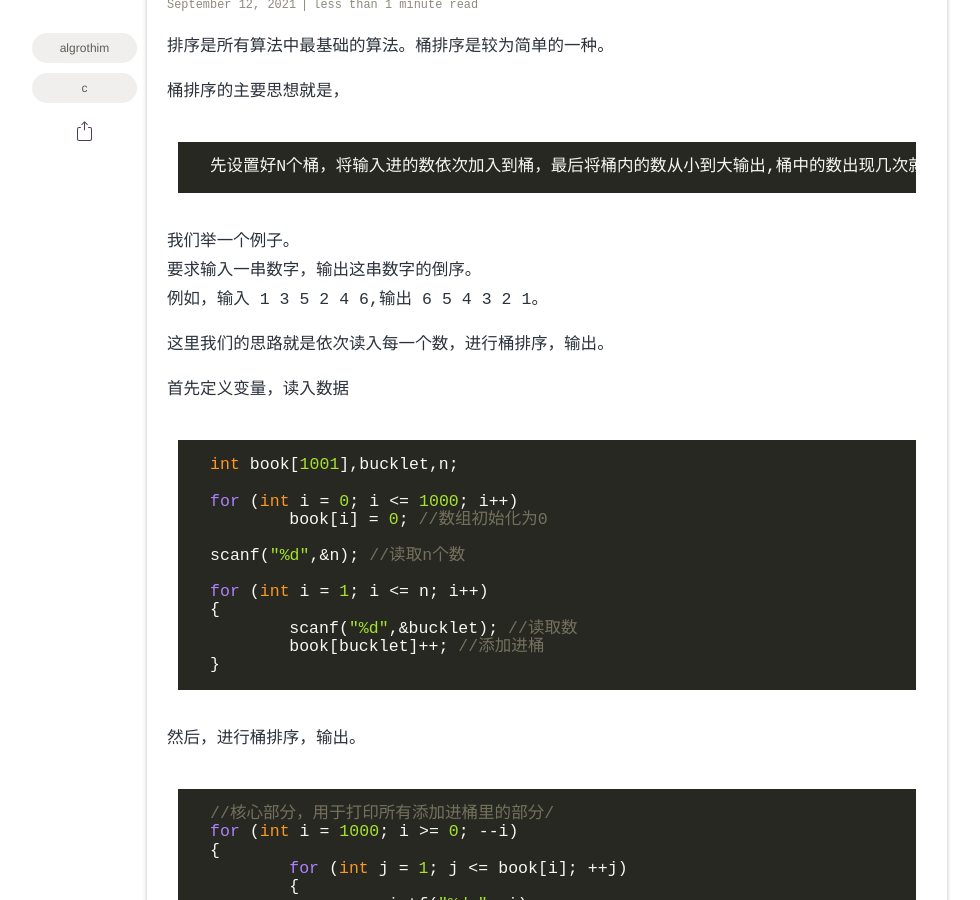
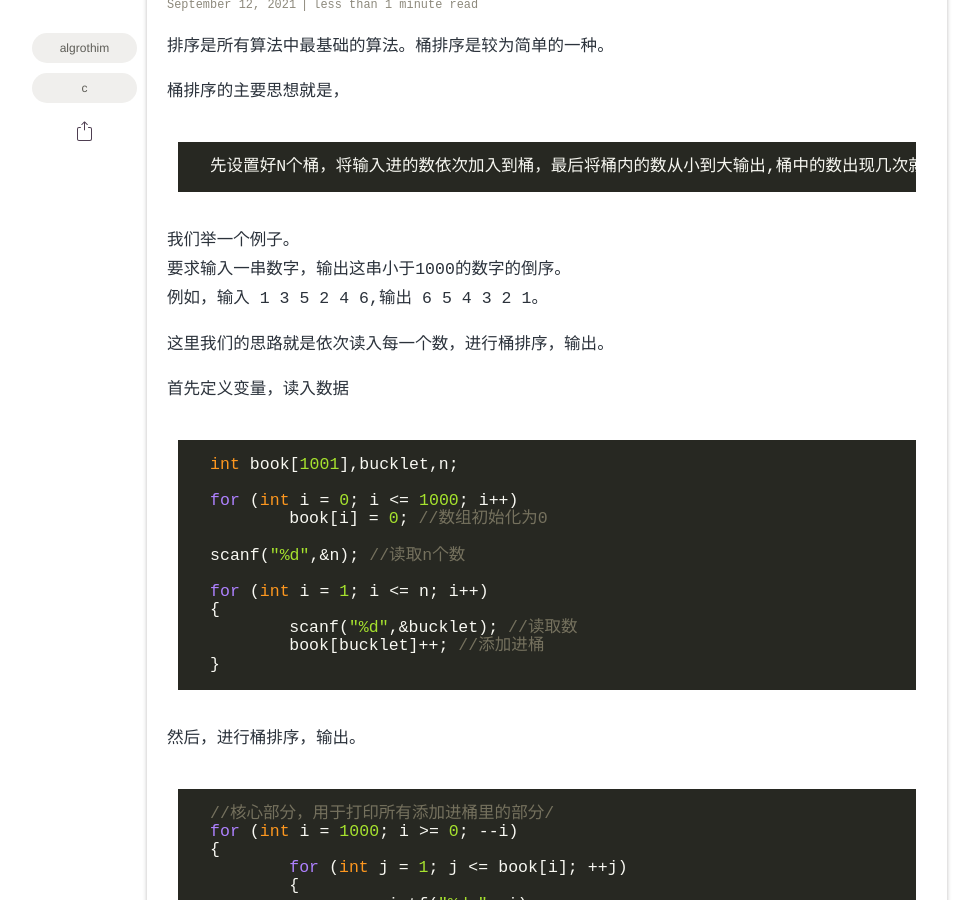
Before and after one commit to Dsmtyu/Dsmtyu.github.io, a Jekyll site: the page built from _posts/2021-09-12-01_桶排序.md, in a window 1280 px wide and 900 px high, scrolled down 721 px. Shown: the whole window, without its empty margins (93-1073 px from the left). Built offline with Jekyll 4.4.1, drawn with Linux system fonts in a browser that asks for light colours; some web fonts are replaced; comment, search, counter and statistics services are not loaded; some of the changed text lies outside the part shown.

Commit message:
Update 2021-09-12-01_桶排序.md

````diff
--- a/_posts/2021-09-12-01_桶排序.md
+++ b/_posts/2021-09-12-01_桶排序.md
@@ -17,7 +17,7 @@ author: Albert
 先设置好N个桶，将输入进的数依次加入到桶，最后将桶内的数从小到大输出,桶中的数出现几次就输出几次。
 ```
 我们举一个例子。
-要求输入一串数字，输出这串数字的倒序。
+要求输入一串数字，输出这串小于1000的数字的倒序。
 例如，输入 1 3 5 2 4 6,输出 6 5 4 3 2 1。
 
 这里我们的思路就是依次读入每一个数，进行桶排序，输出。
````
Also changed, not shown: other parts of _posts/2021-09-12-01_桶排序.md (+2 -0 lines).
